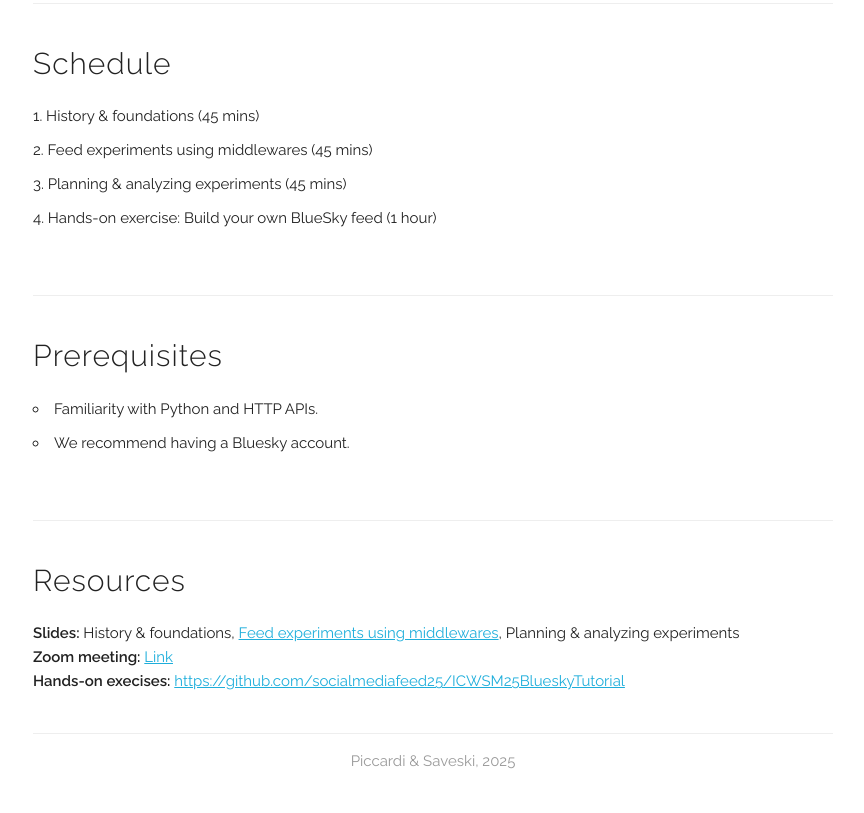
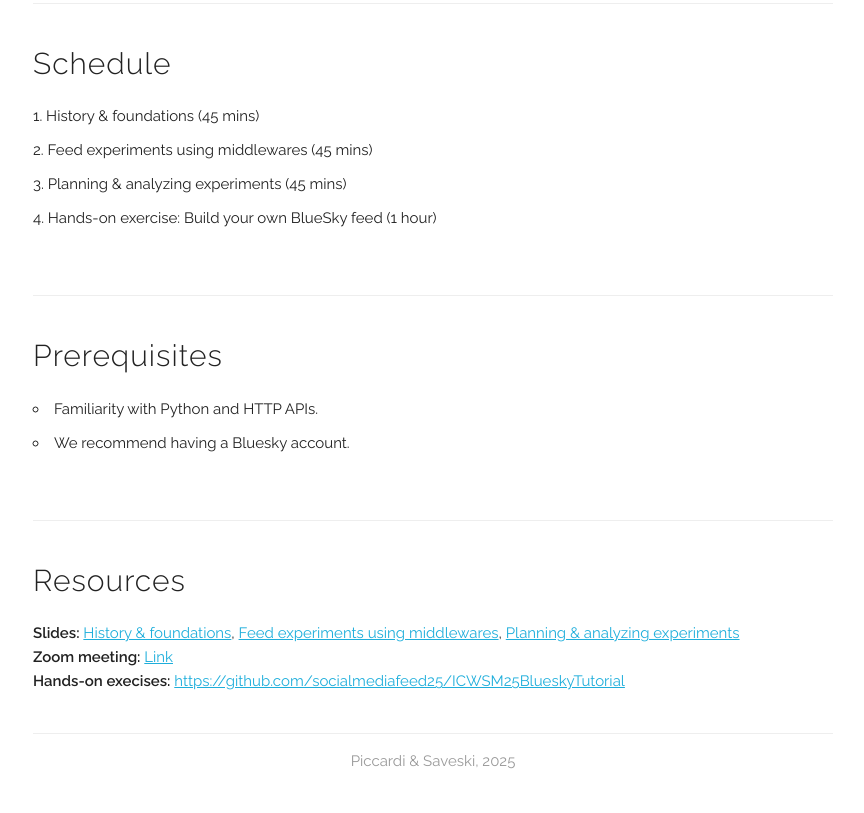
Before and after one commit to socialmediafeed25/socialmediafeed25.github.io, a plain HTML site: page index.html in a window 1280 px wide. Shown: the part 1113-1926 px from the top of the page, without its empty margins (207-1071 px from the left). Drawn offline with Linux system fonts and the light colour scheme.

Commit message:
added links to slides

```diff
--- a/index.html
+++ b/index.html
@@ -89,7 +89,11 @@
 
     <div class="docs-section" id="resources">
         <h4>Resources</h4>
-        <b>Slides:</b> History & foundations, <a href="https://docs.google.com/presentation/d/1717jL_sNQ1NUb-sI40KfjPSAc5z8fzTSsADga3mgq_M/edit?usp=sharing">Feed experiments using middlewares</a>, Planning & analyzing experiments<br/>
+        <b>Slides:</b>
+        <a href="./slides_pdfs/L1.pdf">History & foundations</a>,
+        <a href="https://docs.google.com/presentation/d/1717jL_sNQ1NUb-sI40KfjPSAc5z8fzTSsADga3mgq_M/edit?usp=sharing">Feed experiments using middlewares</a>,
+        <a href="./slides_pdfs/L3.pdf">Planning & analyzing experiments</a>
+        <br/>
         <b>Zoom meeting:</b> <a href="https://stanford.zoom.us/j/98596823309?pwd=L8mbaKvqCYWgr42a4THga13NRKufJM.1">Link</a><br/>
         <b>Hands-on execises:</b> <a href="https://github.com/socialmediafeed25/ICWSM25BlueskyTutorial">https://github.com/socialmediafeed25/ICWSM25BlueskyTutorial</a><br/>
     </div>
```
